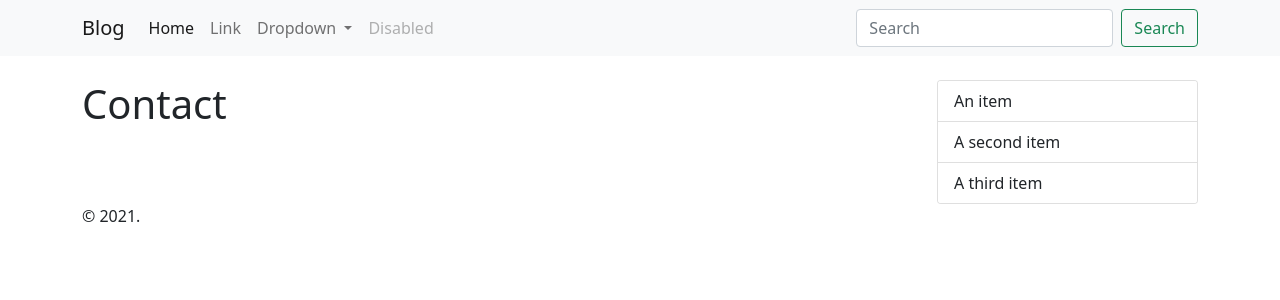
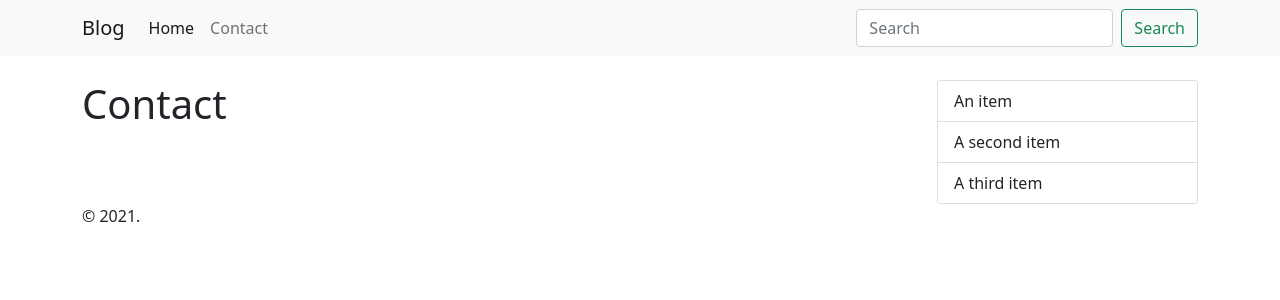
Before and after one commit to resultakak/django-blog, a Django app: page /contact in a window 1280 px wide. Shown: the top 300 px of the page. Run offline with Django 3.2, Linux system fonts and the light colour scheme; data that the repository does not hold is empty; some libraries are stand-ins or nearby versions.

Commit message:
Update navbar.html

```diff
--- a/templates/components/navbar.html
+++ b/templates/components/navbar.html
@@ -1,6 +1,7 @@
+{% load category_list %} {% category_list as categories %}
 <nav class="navbar navbar-expand-lg navbar-light bg-light">
   <div class="container">
-    <a class="navbar-brand" href="/">Blog</a>
+    <a class="navbar-brand" href="{% url 'home' %}">Blog</a>
     <button
       class="navbar-toggler"
       type="button"
@@ -17,37 +18,15 @@
         <li class="nav-item">
           <a class="nav-link active" aria-current="page" href="#">Home</a>
         </li>
+
+        {% for category in categories %}
+          <li class="nav-item">
+            <a class="nav-link" href="#">{{category.name|title}}</a>
+          </li>
+        {% endfor %}
+
         <li class="nav-item">
-          <a class="nav-link" href="#">Link</a>
-        </li>
-        <li class="nav-item dropdown">
-          <a
-            class="nav-link dropdown-toggle"
-            href="#"
-            id="navbarDropdown"
-            role="button"
-            data-bs-toggle="dropdown"
-            aria-expanded="false"
-          >
-            Dropdown
-          </a>
-          <ul class="dropdown-menu" aria-labelledby="navbarDropdown">
-            <li><a class="dropdown-item" href="#">Action</a></li>
-            <li><a class="dropdown-item" href="#">Another action</a></li>
-            <li><hr class="dropdown-divider" /></li>
-            <li>
-              <a class="dropdown-item" href="#">Something else here</a>
-            </li>
-          </ul>
-        </li>
-        <li class="nav-item">
-          <a
-            class="nav-link disabled"
-            href="#"
-            tabindex="-1"
-            aria-disabled="true"
-            >Disabled</a
-          >
+          <a class="nav-link" href="{% url 'contact' %}">Contact</a>
         </li>
       </ul>
       <form class="d-flex">
```
